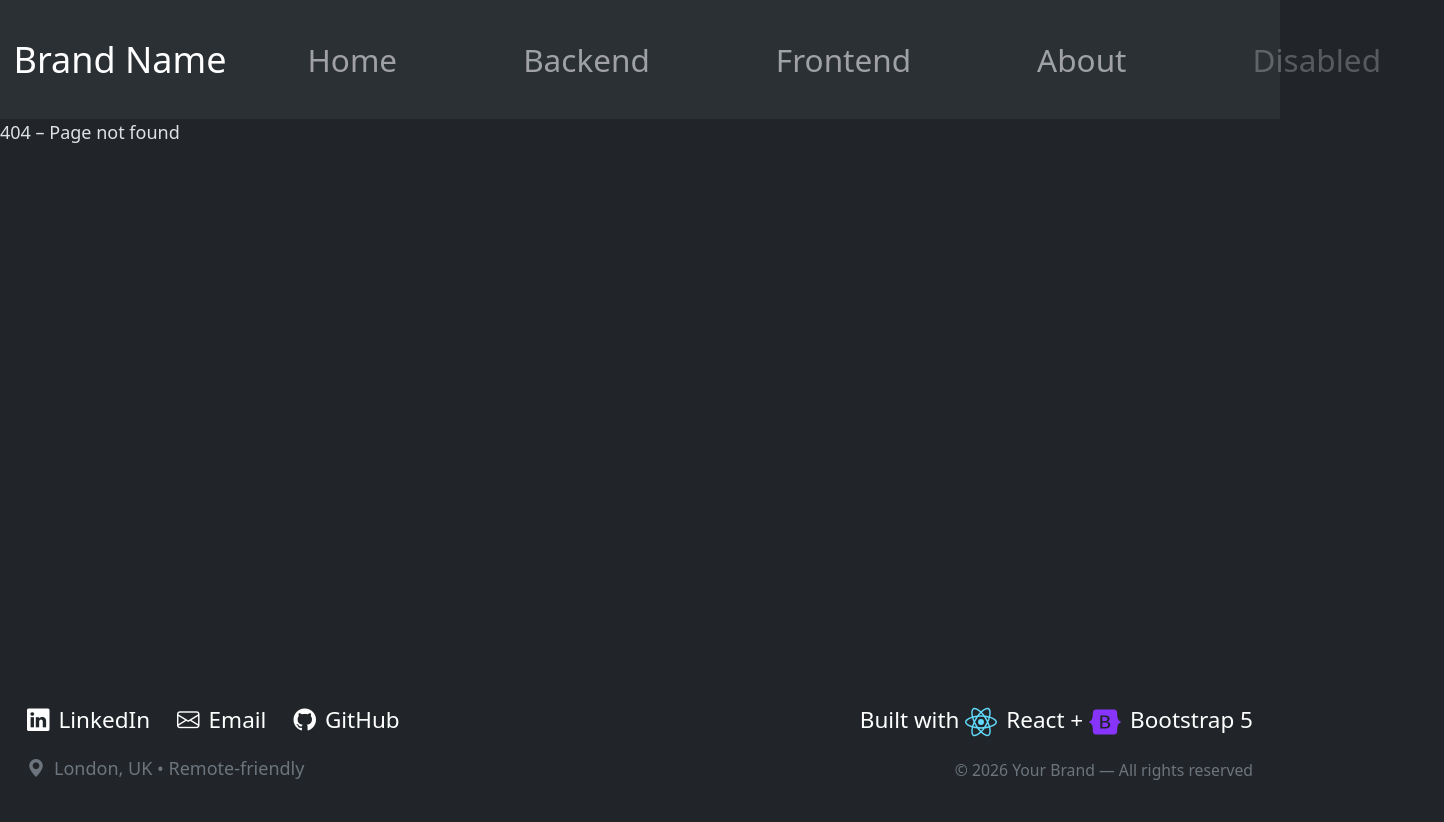
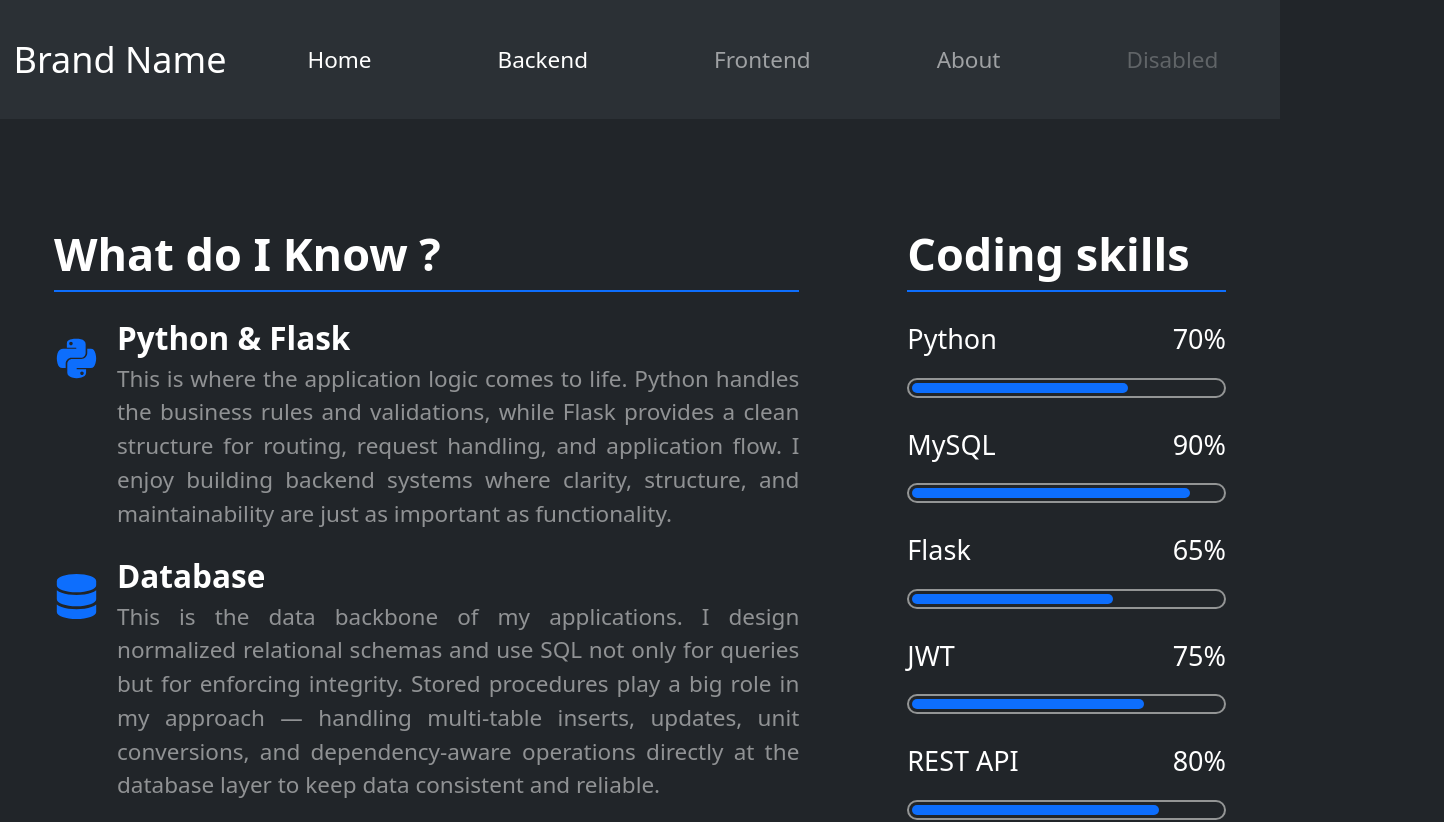
Before and after one commit to chiraggivan/react-portfolio, a React (Vite) app: page /react-portfolio/backend in a window 1280 px wide. Before the commit this address had no page. Shown: the top 822 px of the page, 1444 px wide, since content can reach past the window. Before the commit the page ends 800 px from the top, so only its background shows below. Built offline with nearby package versions, Linux system fonts and the light colour scheme.

Commit message:
made changes to the loading page video circular frame.

```diff
--- a/src/App.css
+++ b/src/App.css
@@ -101,33 +101,19 @@ h1.name-heading,
   content: "";
   position: absolute;
   inset: 0;
-  background: radial-gradient(
-    circle at 50% 50%,
-    transparent 58%,          /* Size of transparent circle – adjust % */
-    #393939 42%               /* Matches background so it looks cut out */
-  );
+  background:
+    radial-gradient(
+      circle at 50% 50%,
+      transparent 65%,           /* inner transparent → video visible */
+      #666666 75%,               /* start of solid grey ring – change color as needed */
+      #666666 72%,               /* end of solid grey ring – controls thickness */
+      transparent 42%            /* sharp cut-off back to background */
+    );
   pointer-events: none;
-  z-index: 1;
-  mix-blend-mode: multiply;   /* Helps blend naturally on dark bg */
+  z-index: 2;
+  mix-blend-mode: normal;   /* Helps blend naturally on dark bg */
 }
 
-/* Optional: extra pulsing/breathing glow layer (subtle animation) */
-.golden-neon-frame::after {
-  content: "";
-  position: absolute;
-  inset: -20%;
-  border-radius: inherit;
-  background: radial-gradient(
-    circle at 50% 50%,
-    transparent 30%,
-    var(--glow-color) 45%,
-    transparent 100%
-  );
-  opacity: 0.15;
-  /* animation: pulse 8s ease-in-out infinite; */
-  pointer-events: none;
-  z-index: 0;
-}
 
 @keyframes pulse {
   0%, 100% { opacity: 0.12; transform: scale(1); }
--- a/src/App.tsx
+++ b/src/App.tsx
@@ -13,10 +13,10 @@ function App() {
         <PortfolioNavbar />
         <main className="flex-grow-1">
           <Routes>
-            <Route path="/" element={<Home />} />
-            <Route path="/about" element={<About />} />
-            <Route path="/backend" element={<Backend />} />
-            <Route path="/frontend" element={<Frontend />} />
+            <Route path="/react-portfolio/" element={<Home />} />
+            <Route path="/react-portfolio/about" element={<About />} />
+            <Route path="/react-portfolio/backend" element={<Backend />} />
+            <Route path="/react-portfolio/frontend" element={<Frontend />} />
 
             <Route path="*" element={<div>404 – Page not found</div>} />
           </Routes>
--- a/src/components/navbar.tsx
+++ b/src/components/navbar.tsx
@@ -22,10 +22,10 @@ function PortfolioNavbar() {
           <span className="navbar-toggler-icon"></span>
         </button>
         <div className="collapse navbar-collapse" id="navbarSupportedContent">
-          <ul className="navbar-nav fs-3 gap-5 ms-auto mb-2 mb-lg-0">
+          <ul className="navbar-nav fs-5 gap-5 ms-auto mb-2 mb-lg-0">
             <li className="nav-item me-5 ms-5">
               <NavLink
-                to="/"
+                to="/react-portfolio/"
                 className={({ isActive }) =>
                   `nav-link ${isActive ? "active" : ""}`
                 }
@@ -35,7 +35,7 @@ function PortfolioNavbar() {
             </li>
             <li className="nav-item me-5">
               <NavLink
-                to="/backend"
+                to="/react-portfolio/backend"
                 className={({ isActive }) =>
                   `nav-link ${isActive ? "active" : ""}`
                 }
@@ -45,7 +45,7 @@ function PortfolioNavbar() {
             </li>
             <li className="nav-item me-5">
               <NavLink
-                to="/frontend"
+                to="/react-portfolio/frontend"
                 className={({ isActive }) =>
                   `nav-link ${isActive ? "active" : ""}`
                 }
@@ -55,7 +55,7 @@ function PortfolioNavbar() {
             </li>
             <li className="nav-item me-5">
               <NavLink
-                to="/about"
+                to="/react-portfolio/about"
                 className={({ isActive }) =>
                   `nav-link ${isActive ? "active" : ""}`
                 }
--- a/src/components/techProgressBar.tsx
+++ b/src/components/techProgressBar.tsx
@@ -8,7 +8,7 @@ interface Props {
 const TechProgressBar = ({ techName, techPctg }: Props) => {
   return (
     <div className="mb-4">
-      <div className="d-flex justify-content-between mb-3 fs-3">
+      <div className="d-flex justify-content-between mb-3 fs-4">
         <span>{techName}</span>
         <span>{techPctg}%</span>
       </div>
--- a/src/components/techblock.tsx
+++ b/src/components/techblock.tsx
@@ -41,7 +41,7 @@ function Techblock({ techIcon, techName, techDescp }: Props) {
         )}
       </div>
       <div>
-        <h5 className="mb-1 fs-2">{techName}</h5>
+        <h5 className="mb-1 fs-3">{techName}</h5>
         <p
           className="text-white-50 text-justify mb-0 fs-5"
           style={{ fontFamily: '"Cascadia Code", system-ui, sans-serif' }}
--- a/src/pages/home.tsx
+++ b/src/pages/home.tsx
@@ -13,7 +13,7 @@ export default function Home() {
                   type="video/webm"
                 />
                 <source
-                  src="/react-portfolio/videos/react-12sec.mp4"
+                  src="/react-portfolio/videos/react-12sec1.mp4"
                   type="video/mp4"
                 />
                 Your browser does not support the video tag.
```
